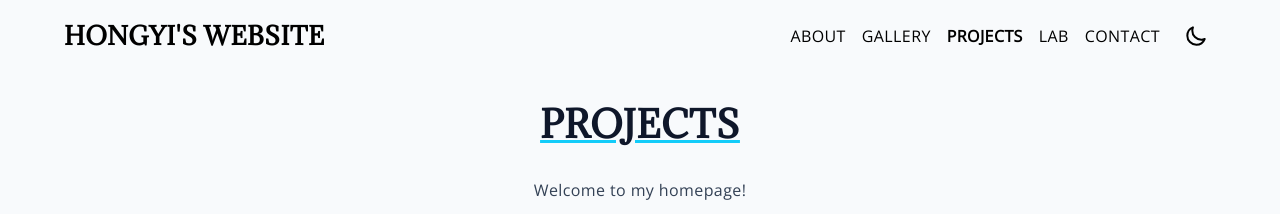
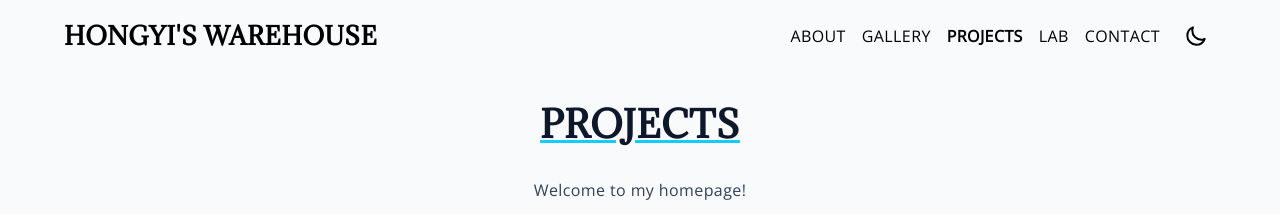
Before and after one commit to hongyili-hl/hongyili-hl.github.io, a Jekyll site: the page built from index.md, in a window 1280 px wide and 900 px high. Shown: the top 214 px of the window. Built offline with Jekyll 4.4.1, drawn with Linux system fonts in a browser that asks for light colours; our own code applies the rules of GitHub Pages for plain Markdown files; some of the changed text lies outside the part shown.

Commit message:
Update _config.yml

```diff
--- a/_config.yml
+++ b/_config.yml
@@ -1,7 +1,7 @@
 domain: hongyili-hl.github.io
 url: https://hongyili-hl.github.io
 
-title: HONGYI'S WEBSITE
+title: HONGYI'S WAREHOUSE
 email: l1093180752hye@outlook.com
 author: yy
 
```
